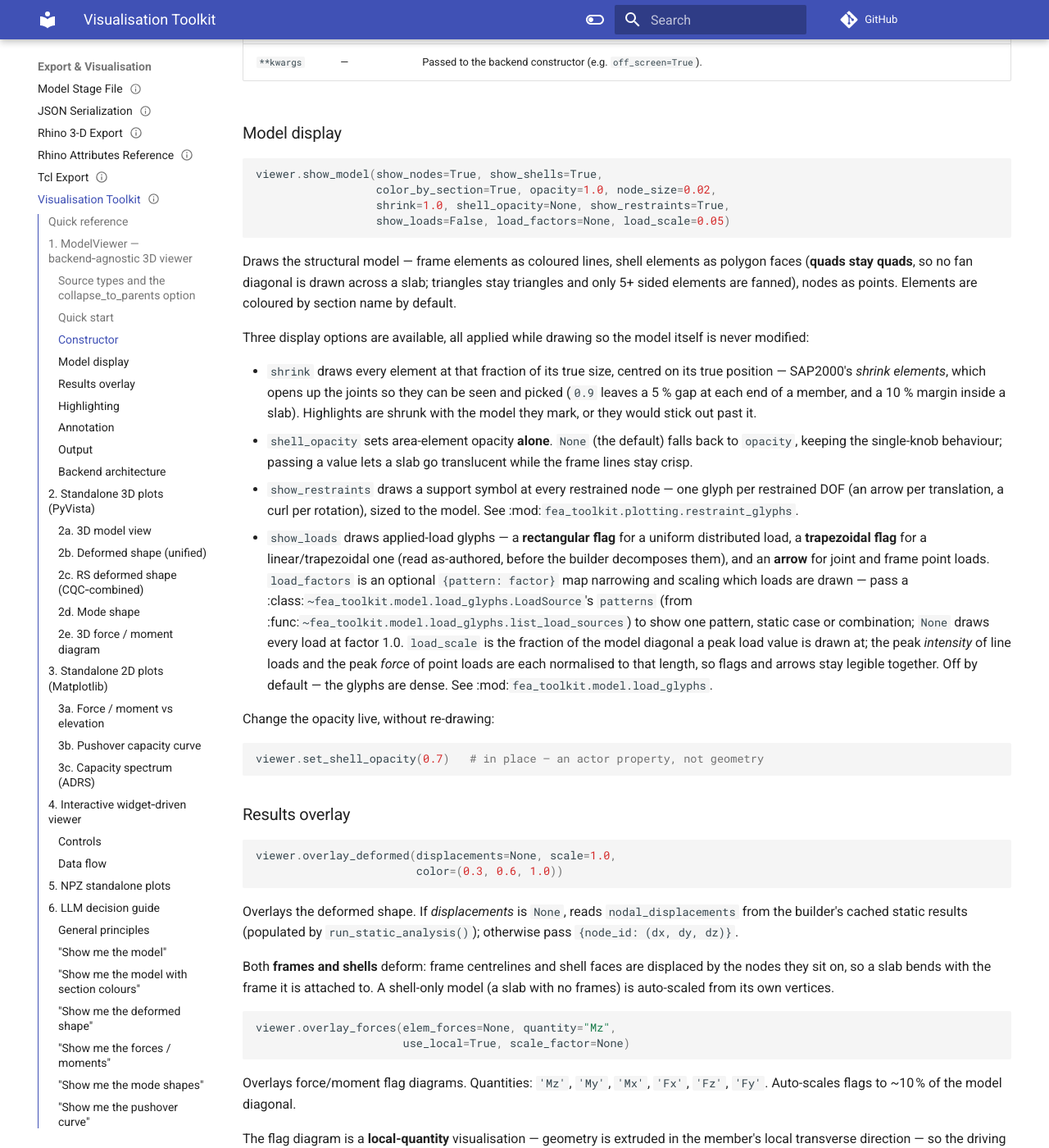
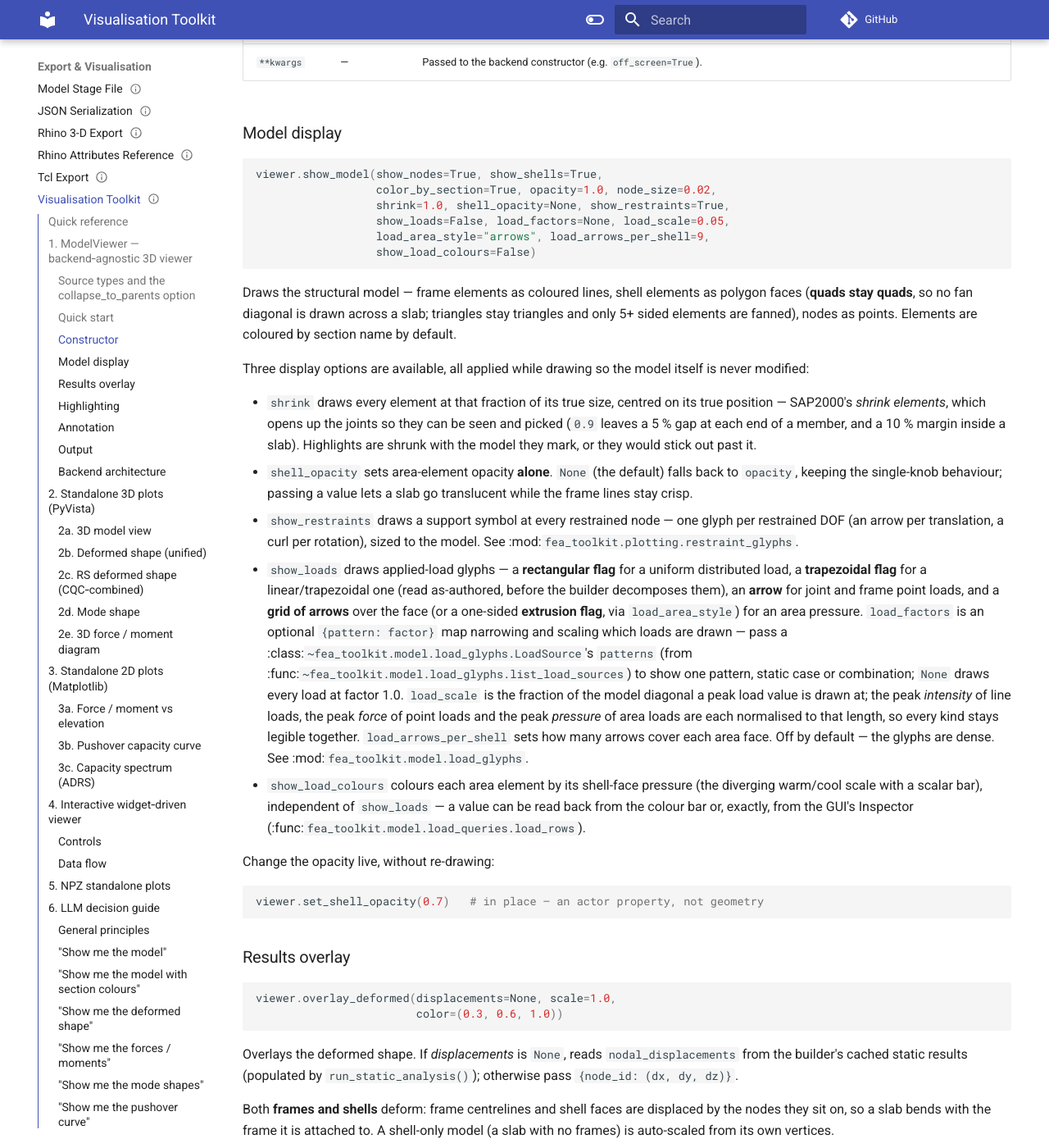
Before and after one commit to boustrephon/fea_toolkit, an MkDocs documentation site: the page built from docs/viewer.md, in a window 1280 px wide and 1400 px high, scrolled down 3398 px. Shown: the whole window at 82% size. Built offline with MkDocs 1.6.1 and Material for MkDocs 9.7.7, drawn with Linux system fonts in a browser that asks for light colours; comment, search, counter and statistics services are not loaded.

Commit message:
docs: document area-load visualisation in viewer, GUI and roadmap

````diff
--- a/docs/viewer.md
+++ b/docs/viewer.md
@@ -122,7 +122,9 @@ ModelViewer(builder=None, model_data=None, mesh_model=None, backend="pyvista", *
 viewer.show_model(show_nodes=True, show_shells=True,
                   color_by_section=True, opacity=1.0, node_size=0.02,
                   shrink=1.0, shell_opacity=None, show_restraints=True,
-                  show_loads=False, load_factors=None, load_scale=0.05)
+                  show_loads=False, load_factors=None, load_scale=0.05,
+                  load_area_style="arrows", load_arrows_per_shell=9,
+                  show_load_colours=False)
 ```
 
 Draws the structural model — frame elements as coloured lines, shell
@@ -146,16 +148,24 @@ itself is never modified:
   model.  See :mod:`fea_toolkit.plotting.restraint_glyphs`.
 * ``show_loads`` draws applied-load glyphs — a **rectangular flag** for a uniform
   distributed load, a **trapezoidal flag** for a linear/trapezoidal one (read
-  as-authored, before the builder decomposes them), and an **arrow** for joint and
-  frame point loads.  ``load_factors`` is an optional ``{pattern: factor}`` map
+  as-authored, before the builder decomposes them), an **arrow** for joint and
+  frame point loads, and a **grid of arrows** over the face (or a one-sided
+  **extrusion flag**, via ``load_area_style``) for an area pressure.
+  ``load_factors`` is an optional ``{pattern: factor}`` map
   narrowing and scaling which loads are drawn — pass a
   :class:`~fea_toolkit.model.load_glyphs.LoadSource`'s ``patterns`` (from
   :func:`~fea_toolkit.model.load_glyphs.list_load_sources`) to show one pattern,
   static case or combination; ``None`` draws every load at factor 1.0.
   ``load_scale`` is the fraction of the model diagonal a peak load value is drawn
-  at; the peak *intensity* of line loads and the peak *force* of point loads are
-  each normalised to that length, so flags and arrows stay legible together.  Off
-  by default — the glyphs are dense.  See :mod:`fea_toolkit.model.load_glyphs`.
+  at; the peak *intensity* of line loads, the peak *force* of point loads and the
+  peak *pressure* of area loads are each normalised to that length, so every kind
+  stays legible together.  ``load_arrows_per_shell`` sets how many arrows cover
+  each area face.  Off by default — the glyphs are dense.  See
+  :mod:`fea_toolkit.model.load_glyphs`.
+* ``show_load_colours`` colours each area element by its shell-face pressure (the
+  diverging warm/cool scale with a scalar bar), independent of ``show_loads`` —
+  a value can be read back from the colour bar or, exactly, from the GUI's
+  Inspector (:func:`fea_toolkit.model.load_queries.load_rows`).
 
 Change the opacity live, without re-drawing:
 
````
Also changed, not shown: README.md (+1 -0 lines), docs/gui.md (+4 -3 lines), docs/gui_roadmap.md (+1 -1 lines).
